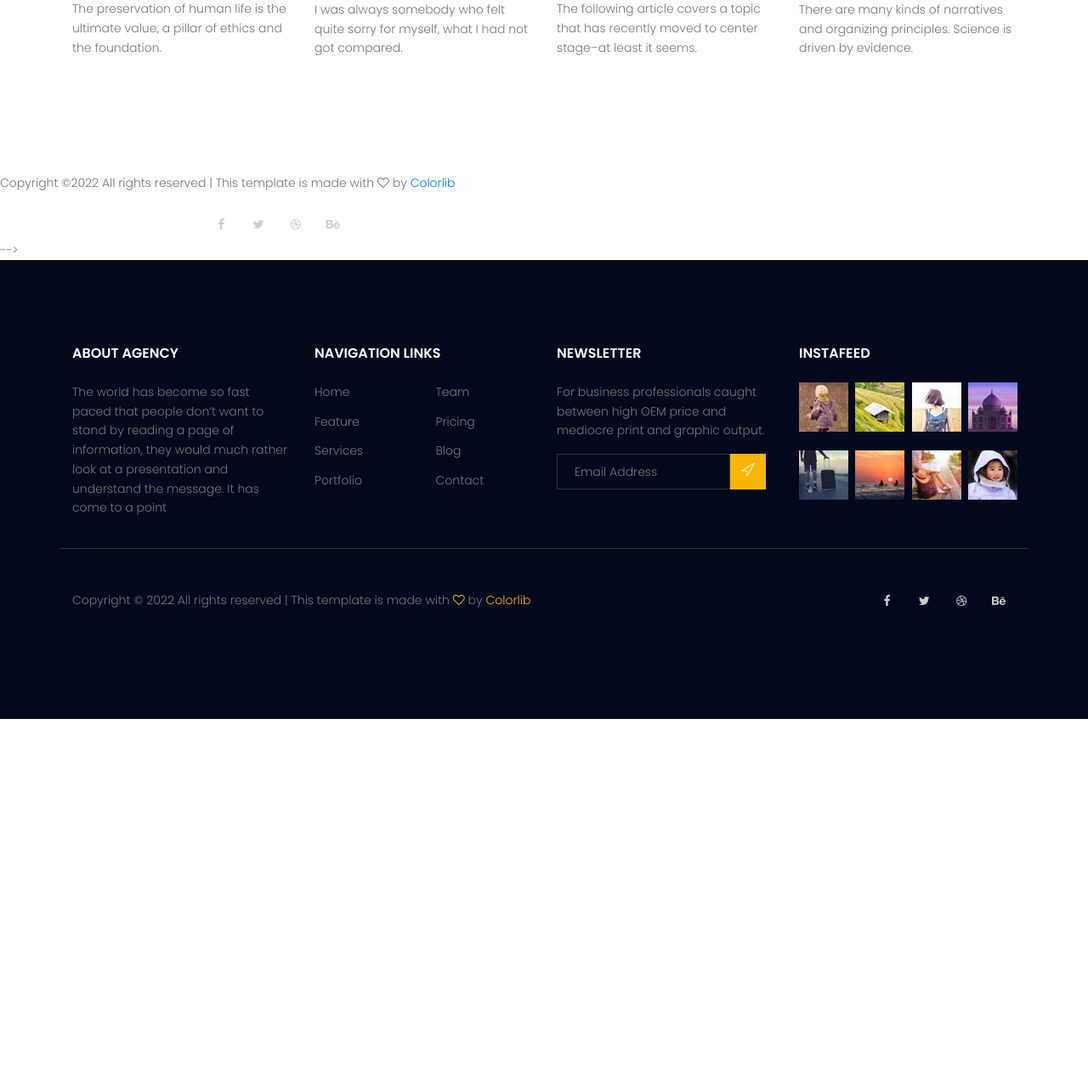
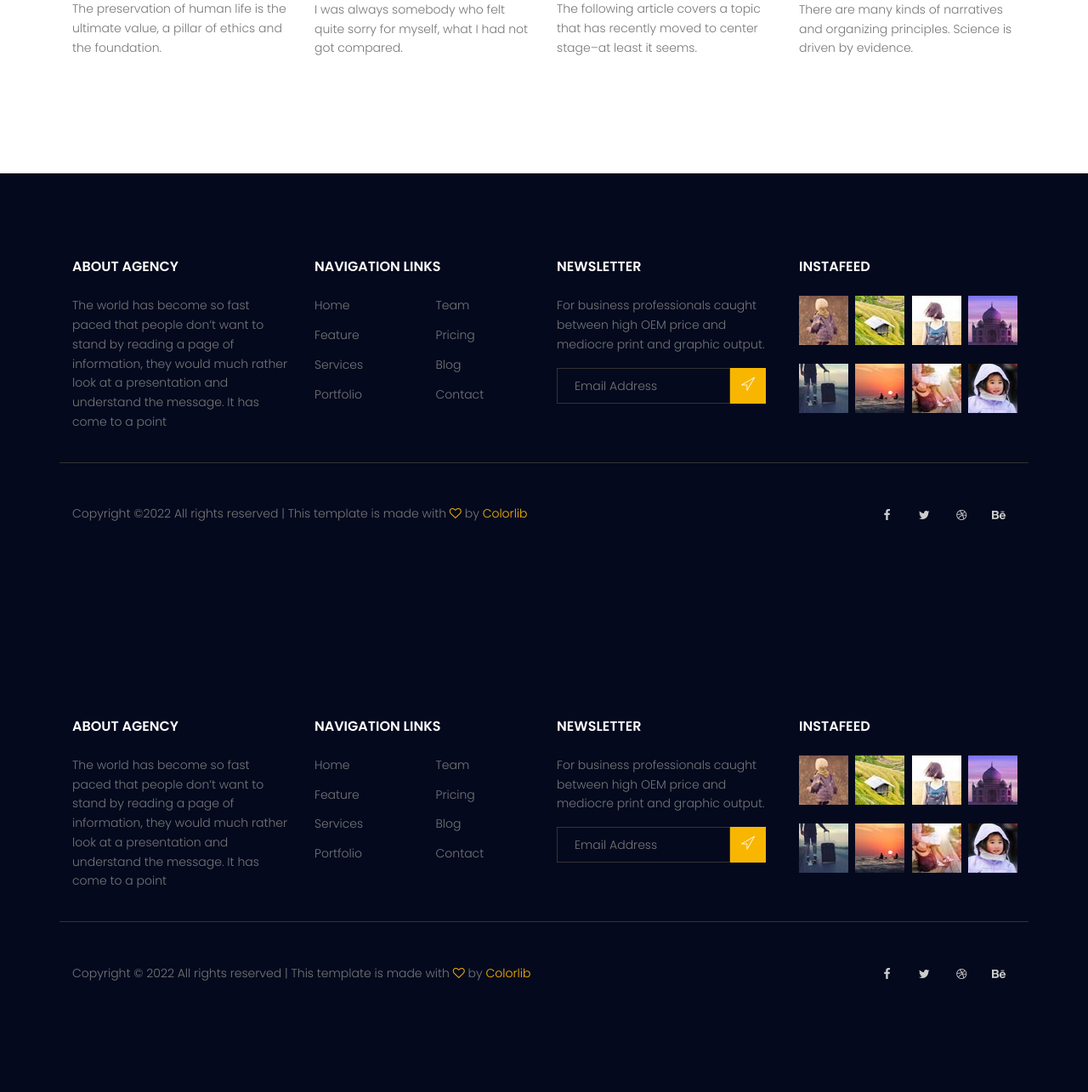
Before and after one commit to mhas1381/MySite, a Django app: page /about in a window 1280 px wide. Shown: the part 1463-2748 px from the top of the page at 85% size. Before the commit the page ends 2309 px from the top, so only its background shows below. Run offline with Django 3.2, Linux system fonts and the light colour scheme; some libraries are stand-ins or nearby versions.

Commit message:
Revert "fixing about page duplication in footer"
This reverts commit 484aba0252a48ac4fe6f6c60456f95aadfa7aa4f.

```diff
--- a/templates/website/about.html
+++ b/templates/website/about.html
@@ -106,7 +106,7 @@
 			<!-- End other-issue Area -->
 
 			<!-- start footer Area -->
-			<!-- <footer class="footer-area section-gap">
+			<footer class="footer-area section-gap">
 				<div class="container">
 
 					<div class="row">
@@ -187,7 +187,7 @@ Copyright &copy;<script>document.write(new Date().getFullYear());</script> All r
 						</div>
 					</div>
 				</div>
-			</footer> -->
+			</footer>
 			<!-- End footer Area -->
 
 			<script src="js/vendor/jquery-2.2.4.min.js"></script>
```
